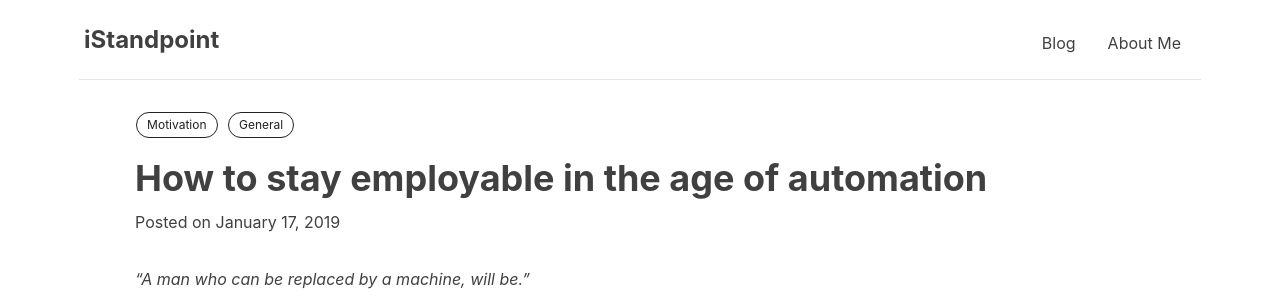
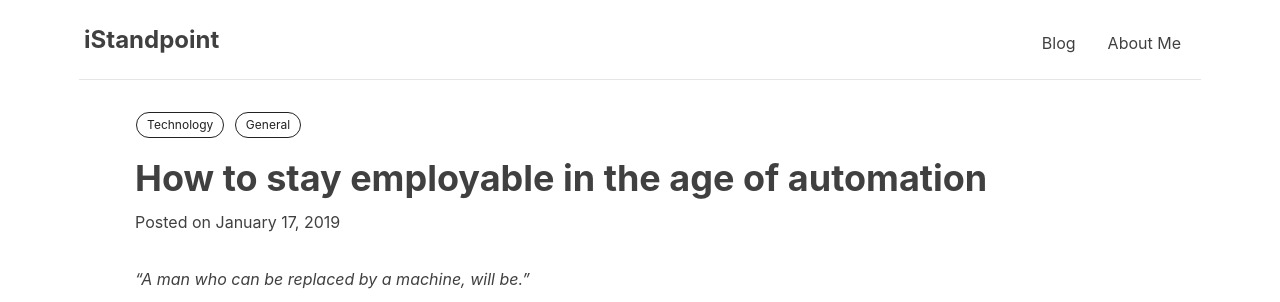
Before and after one commit to gargsaar/singlepage_website_ni, a Jekyll site: the page built from _posts/2019-01-17-how-to-stay-employable-in-the-age-of-automation.markdown, in a window 1280 px wide and 900 px high. Shown: the top 302 px of the window. Built offline with Jekyll 4.4.1, drawn with Linux system fonts in a browser that asks for light colours; nearby versions of some CDN libraries; some of the changed text lies outside the part shown.

Commit message:
Update 2019-01-17-how-to-stay-employable-in-the-age-of-automation.markdown

```diff
--- a/_posts/2019-01-17-how-to-stay-employable-in-the-age-of-automation.markdown
+++ b/_posts/2019-01-17-how-to-stay-employable-in-the-age-of-automation.markdown
@@ -5,7 +5,7 @@ date:   2019-01-17
 header-style: text
 lang: en
 tags:
-  - Motivation
+  - Technology
   - General
 ---
 *“A man who can be replaced by a machine, will be.”*
```
